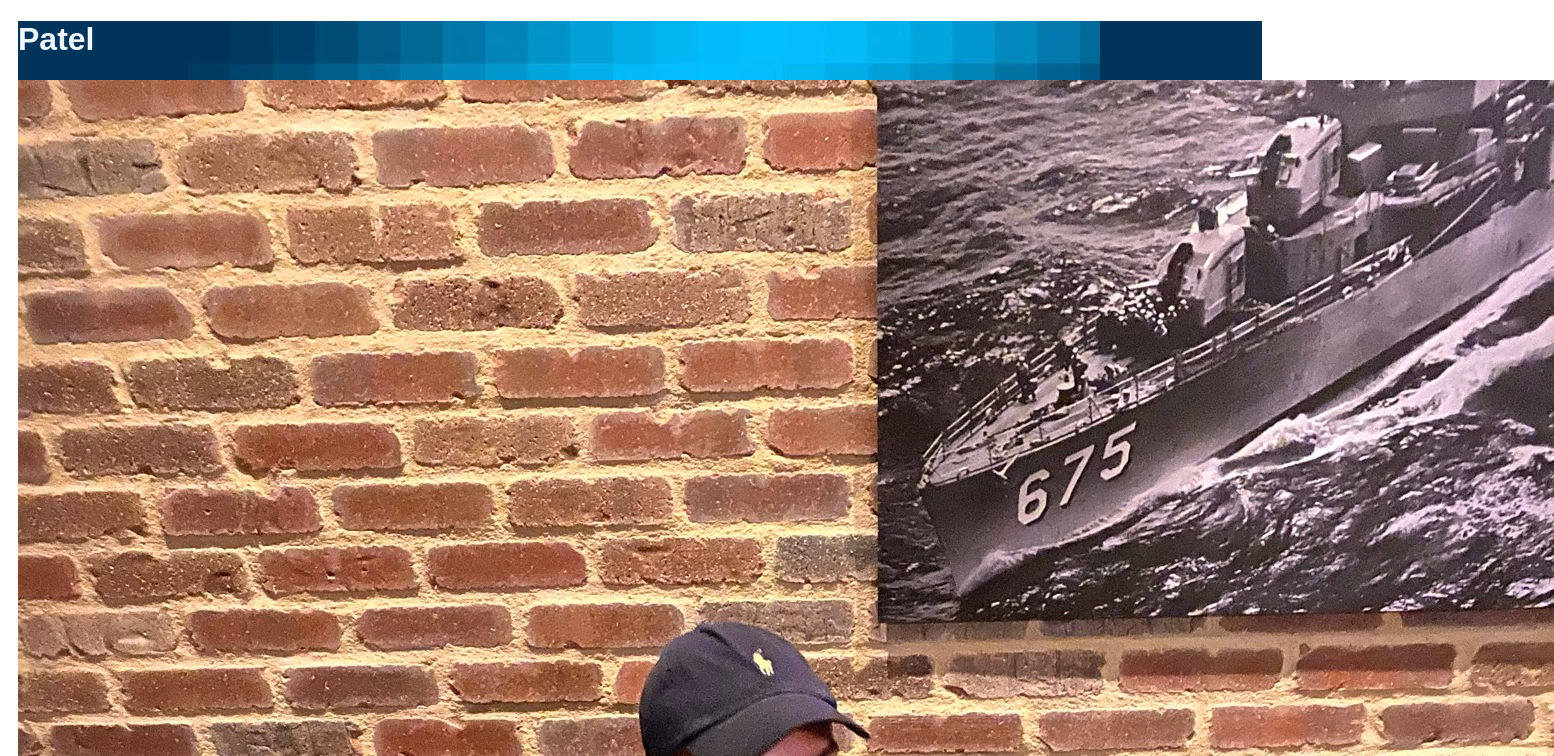
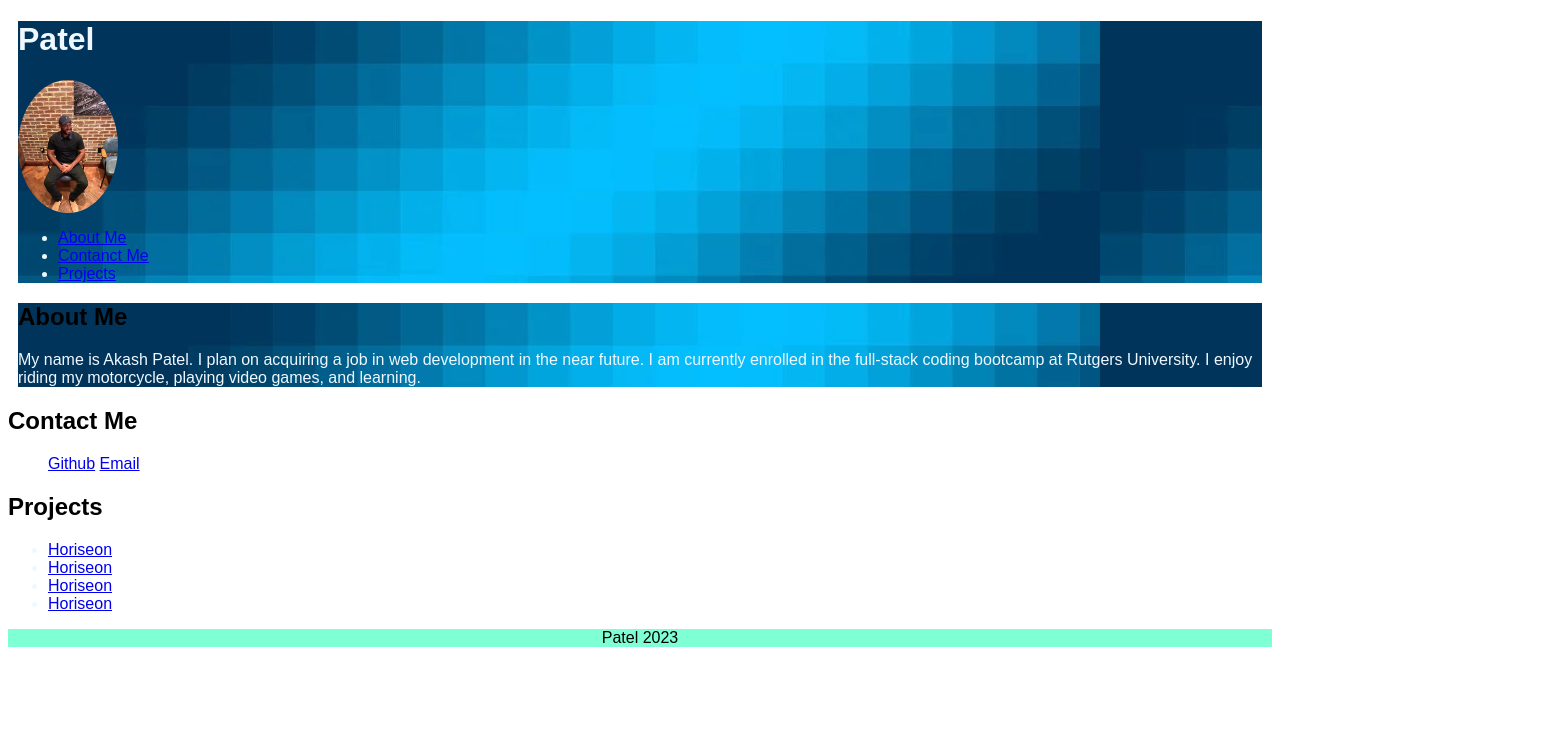
Before and after one commit to akash301994/portfolio, a plain HTML site: page index.html in a window 1280 px wide. Shown: the top 756 px of the page, 1554 px wide, since content can reach past the window. Drawn offline with Linux system fonts and the light colour scheme.

Commit message:
css fixes

```diff
--- a/assets/style.css
+++ b/assets/style.css
@@ -8,10 +8,12 @@ header {
     display: flexbox;
     background-image: url(./images/banner-943868__340.webp);
 
+
     margin: 10px;
 }
 
 h1 {
+    /* text-align: end; */
 
     color: aliceblue;
 }
@@ -37,6 +39,7 @@ body {
 }
 
 nav ul li {
+    align-content: end;
     color: aliceblue;
 }
 
@@ -50,14 +53,21 @@ footer {
 }
 
 #aside {
+    display:;
 
-    display: flex;
-    flex-direction:row;
+
 }
 
-#profile {
-    align-items: end;
-    height: 10px;
-    width: 10px;
+footer {
+    text-align: center;
+}
+
+.hero-img img {
+    width: 100px;
+    border-radius: 50%;
+    display: flex;
+    float:
+
+
 
 }
--- a/index.html
+++ b/index.html
@@ -13,10 +13,11 @@
             <h1>Patel</h1>
 
             <!-- ADDED PROFILE PIC -->
+                <section class="hero-img">
+                    <img src="./assets/images/profilepic.jpeg" alt="a profile picture" class="profile">
+                </section>
 
-            <div class="hero-img">
-                <img src="./assets/images/profilepic.jpeg" alt="profile picture" class="profile">
-            </div>
+
 
             <!-- added a nav for link for user to click -->
                 <nav>
@@ -37,6 +38,10 @@
     <!-- created main element for guts of page -->
     <main>
 
+        <!-- <section class="hero-img">
+            <img src="./assets/images/profilepic.jpeg" alt="a profile picture" class="profile">
+        </section> -->
+
         <section id="middle">
             <h2 id="aboutMe">About Me</h2>
 
@@ -44,10 +49,8 @@
                     <img src="./assets/images/profilepic.jpeg" alt="profile picture" class="profile">
                 </div> -->
 
-
-
                 <div class="info">
-                    <p>My name is Akash Patel. I am currently enrolled in the full-stack coding bootcamp at Rutgers University. I enjoy riding my motorcycle, playing video games, and learning.</p>
+                    <p>My name is Akash Patel. I plan on acquiring a job in web development in the near future. I am currently enrolled in the full-stack coding bootcamp at Rutgers University. I enjoy riding my motorcycle, playing video games, and learning.</p>
                 </div>
 
         </section>
@@ -62,17 +65,17 @@
                     <li>
                         <a href="mailto:patel.akash30@icloud.com">Email</a>
                     </li>
-                    <li>
+                    <!-- <li>
                         <a href="https://akash301994.github.io/Challenge-1/">Project</a>
-                    </li>
+                    </li> -->
             </nav>
         </section>
-        <!-- added a section called projects to keep seperate on page. -->
+        <!-- added aside element called projects to keep seperate on page. -->
         <aside id="aside">
             <div id="projectSection">
-                <h2 id="projects">Projects</h2>
+                <h2>Projects</h2>
                 <!-- added nac element so links are valid -->
-                <nav class=>
+                <nav class="work">
                     <ul>
                         <li>
                             <a href="https://akash301994.github.io/Challenge-1/">Horiseon</a>
@@ -89,8 +92,6 @@
 
                     </ul>
                 </nav>
-
-
             </div>
 
         </aside>
```
Lines whose indentation alone changed are shown as unchanged.
